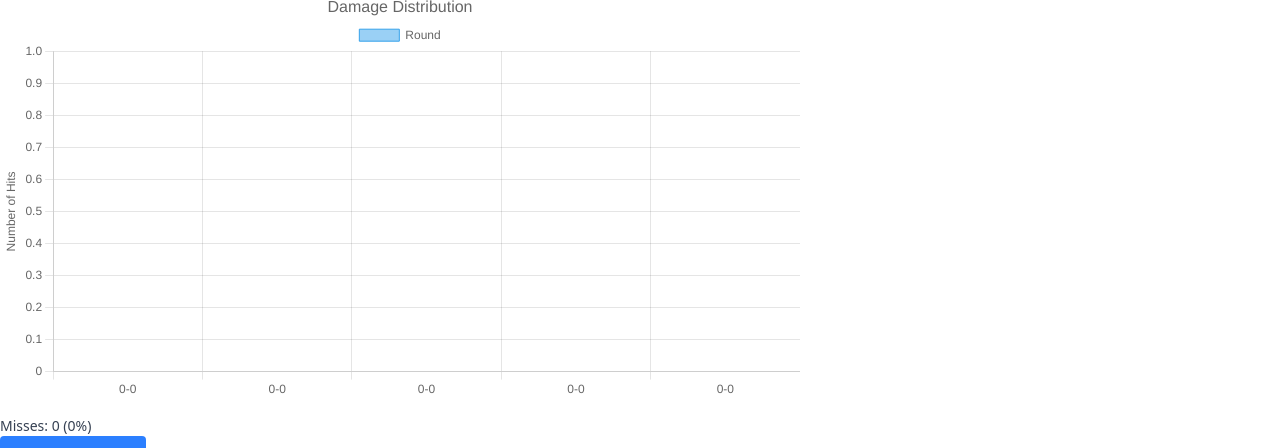
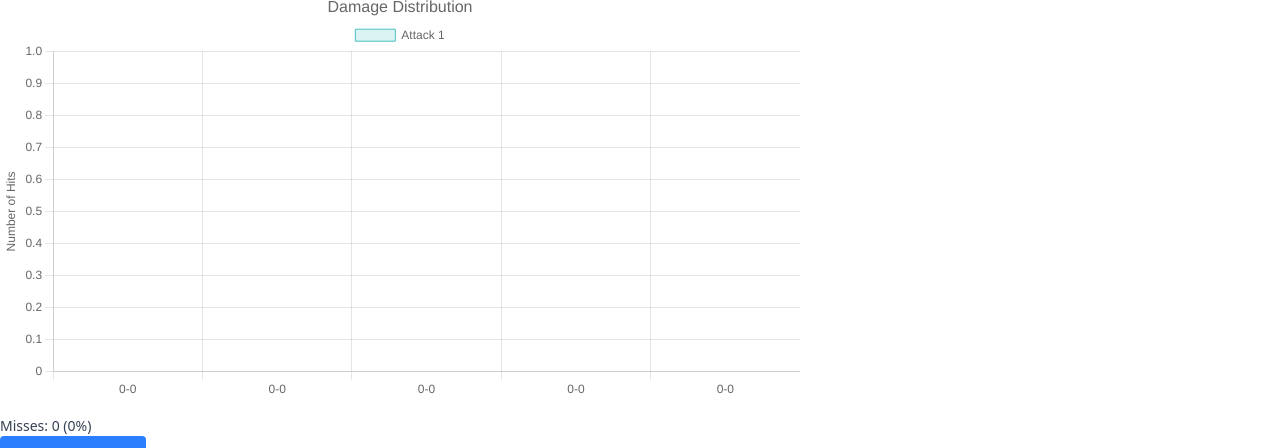
Before and after one commit to maxostarr/ttrpg-fight-sim, a SvelteKit app: page / in a window 1280 px wide. Shown: the top 448 px of the page. Built offline with nearby package versions, Linux system fonts and the light colour scheme.

Commit message:
stack datasets

```diff
--- a/src/components/chart.svelte
+++ b/src/components/chart.svelte
@@ -5,6 +5,13 @@
 	// Register only the necessary components for bar charts
 	// Chart.register(BarController, CategoryScale, LinearScale, BarElement);
 
+	type Dataset = {
+		label: string;
+		data: number[];
+		backgroundColor?: string;
+		borderColor?: string;
+		borderWidth?: number;
+	};
 	// Props: data should be an object with `labels` and `datasets` keys,
 	// for example: { labels: ['Jan', 'Feb'], datasets: [{ label: 'Sales', data: [10, 20], backgroundColor: 'blue' }] }
 	let {
@@ -12,13 +19,7 @@
 		labels
 	}: {
 		labels: string[];
-		datasets: {
-			label: string;
-			data: number[];
-			backgroundColor?: string;
-			borderColor?: string;
-			borderWidth?: number;
-		}[];
+		datasets: Dataset[];
 	} = $props();
 
 	let chartCanvas: any;
@@ -47,19 +48,25 @@
 
 	let chartObject: any;
 
-	function chart(node: any, data: any) {
-		function setupChart(_data: any) {
+	function chart(node: any, data: Dataset[]) {
+		function setupChart(_data: Dataset[]) {
 			chartObject = new Chart(node, {
 				type: 'bar',
 				data: {
 					labels,
-					datasets: [
-						{
-							label: 'Round',
-							data: _data,
-							borderWidth: 1
-						}
-					]
+					// datasets: [
+					// 	{
+					// 		label: 'Round',
+					// 		data: _data,
+					// 		borderWidth: 1
+					// 	}
+					// ]
+					datasets: _data.map((dataset) => ({
+						...dataset,
+						backgroundColor: dataset.backgroundColor || 'rgba(75, 192, 192, 0.2)',
+						borderColor: dataset.borderColor || 'rgba(75, 192, 192, 1)',
+						borderWidth: dataset.borderWidth || 1
+					}))
 				},
 
 				options: {
@@ -74,14 +81,19 @@
 							}
 						}
 					},
+					responsive: true,
 					scales: {
 						y: {
 							beginAtZero: true,
+							stacked: true,
 
 							title: {
 								display: true,
 								text: 'Number of Hits'
 							}
+						},
+						x: {
+							stacked: true
 						}
 					}
 				}
@@ -89,7 +101,7 @@
 		}
 		setupChart(data);
 		return {
-			update(data: any) {
+			update(data: Dataset[]) {
 				chartObject.destroy();
 				setupChart(data);
 			},
@@ -102,7 +114,7 @@
 
 <div class="chart-container">
 	<!-- <canvas bind:this={chartCanvas}></canvas> -->
-	<canvas bind:this={chartCanvas} use:chart={$state.snapshot(datasets[0].data)}></canvas>
+	<canvas bind:this={chartCanvas} use:chart={$state.snapshot(datasets)}></canvas>
 </div>
 
 <style>
--- a/src/routes/+page.svelte
+++ b/src/routes/+page.svelte
@@ -23,7 +23,7 @@
 	let labels = $state(['0-0', '0-0', '0-0', '0-0', '0-0']);
 	let datasets = $state([
 		{
-			label: 'Votes',
+			label: 'Attack 1',
 			data: [0, 0, 0, 0, 0],
 			// backgroundColor: [
 			// 	'rgba(75, 192, 192, 0.2)',
@@ -60,7 +60,25 @@
 
 		// Update chart data with simulation results
 		labels = results.damageDistribution.map((result) => `${result.damage}`);
-		datasets[0].data = results.damageDistribution.map((result) => result.count);
+
+		datasets = results.damageDistribution.reduce(
+			(acc, result) => {
+				result.perAttack.forEach((attackResult, i) => {
+					acc[i].data.push(attackResult);
+				});
+
+				return acc;
+			},
+			attacker.attacks.map((attack, i) => ({
+				label: `Attack ${i + 1}`,
+				data: [] as number[],
+				backgroundColor: 'rgba(75, 192, 192, 0.2)',
+				borderColor: 'rgba(75, 192, 192, 1)',
+				borderWidth: 1
+			}))
+		);
+
+		// datasets[0].data = results.damageDistribution.map((result) => result.count);
 
 		// datasets[0].backgroundColor = results.damageDistribution.map((result) =>
 		// 	result.count > 0 ? 'rgba(75, 192, 192, 0.2)' : 'rgba(255, 99, 132, 0.2)'
@@ -69,7 +87,7 @@
 		// datasets[0].borderColor = results.damageDistribution.map((result) =>
 		// 	result.count > 0 ? 'rgba(75, 192, 192, 1)' : 'rgba(255, 99, 132, 1)'
 		// );
-		datasets[0].borderWidth = 1;
+		// datasets[0].borderWidth = 1;
 	}
 </script>
 
```
